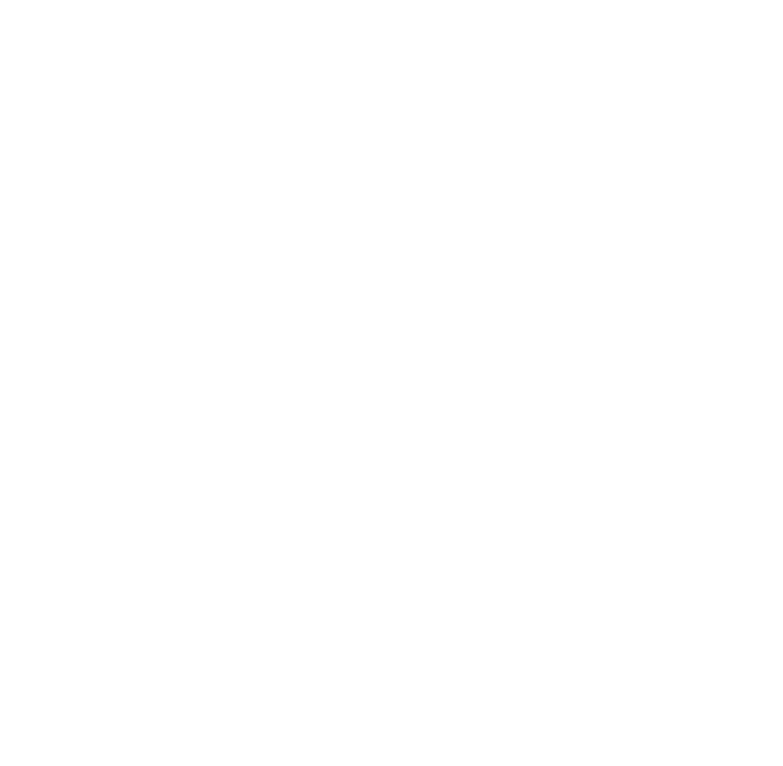
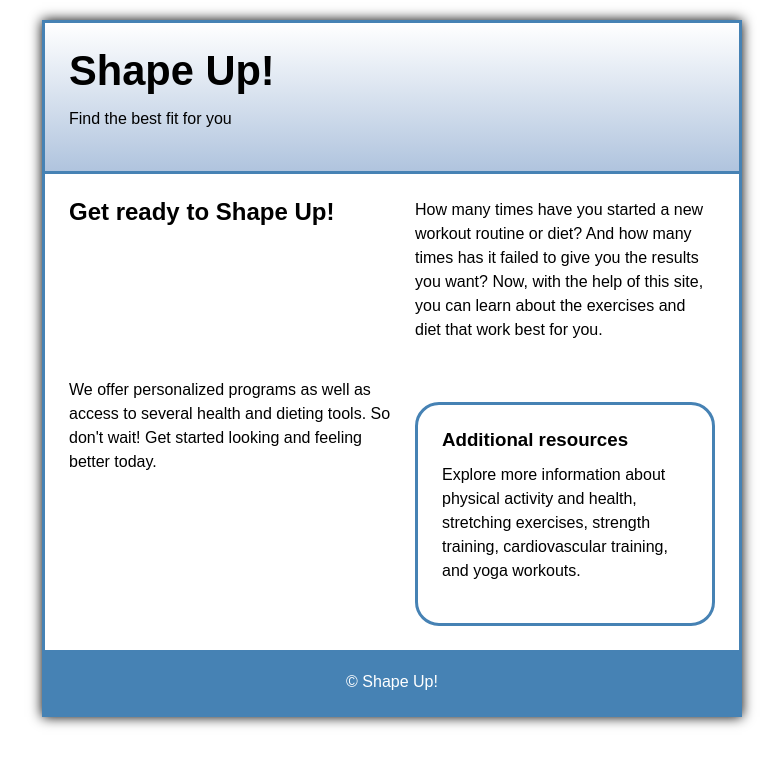
Before and after one commit to Maria-Urias/Shape-Up-Exercises, a plain HTML site: page index.html in a window 1280 px wide. Shown: the whole page, without its empty margins (248-1031 px from the left). Drawn offline with Linux system fonts and the light colour scheme.

Commit message:
Style footer, aside, and reset layout spacing in index.html

```diff
--- a/index.html
+++ b/index.html
@@ -3,11 +3,88 @@
 <head>
 	<meta charset="UTF-8">
 	<meta name="viewport" content="width=device-width, initial-scale=1.0">
-	<title></title>
+	<title>Shape Up!</title>
 	<link rel="stylesheet" href="styles.css">
+	<style>
+		* {
+			margin: 0;
+			padding: 0;
+			box-sizing: border-box;
+		}
+
+		html {
+			background-color: white;
+		}
+
+		body {
+			width: 700px;
+			margin: 20px auto;
+			border: 3px solid steelblue;
+			box-shadow: 0 0 12px black;
+			font-family: Arial, Helvetica, sans-serif;
+			background-color: white;
+		}
+
+		header {
+			padding: 24px;
+			background: linear-gradient(to bottom, white, lightsteelblue);
+			border-bottom: 3px solid steelblue;
+		}
+
+		main {
+			padding: 24px;
+		}
+
+		h1,
+		h2,
+		h3 {
+			margin-bottom: 12px;
+		}
+
+		p {
+			margin-bottom: 16px;
+			line-height: 1.5;
+		}
+
+		aside {
+			margin-top: 24px;
+			padding: 24px;
+			border: 3px solid steelblue;
+			border-radius: 24px;
+		}
+
+		footer {
+			padding: 20px;
+			text-align: center;
+			background-color: steelblue;
+			color: white;
+		}
+
+		footer p {
+			margin-bottom: 0;
+		}
+	</style>
 </head>
 
 <body>
+	<header>
+		<h1>Shape Up!</h1>
+		<p>Find the best fit for you</p>
+	</header>
 
+	<main>
+		<h2>Get ready to Shape Up!</h2>
+		<p>How many times have you started a new workout routine or diet? And how many times has it failed to give you the results you want? Now, with the help of this site, you can learn about the exercises and diet that work best for you.</p>
+		<p>We offer personalized programs as well as access to several health and dieting tools. So don't wait! Get started looking and feeling better today.</p>
+
+		<aside>
+			<h3>Additional resources</h3>
+			<p>Explore more information about physical activity and health, stretching exercises, strength training, cardiovascular training, and yoga workouts.</p>
+		</aside>
+	</main>
+
+	<footer>
+		<p>&copy; Shape Up!</p>
+	</footer>
 </body>
 </html>
```
